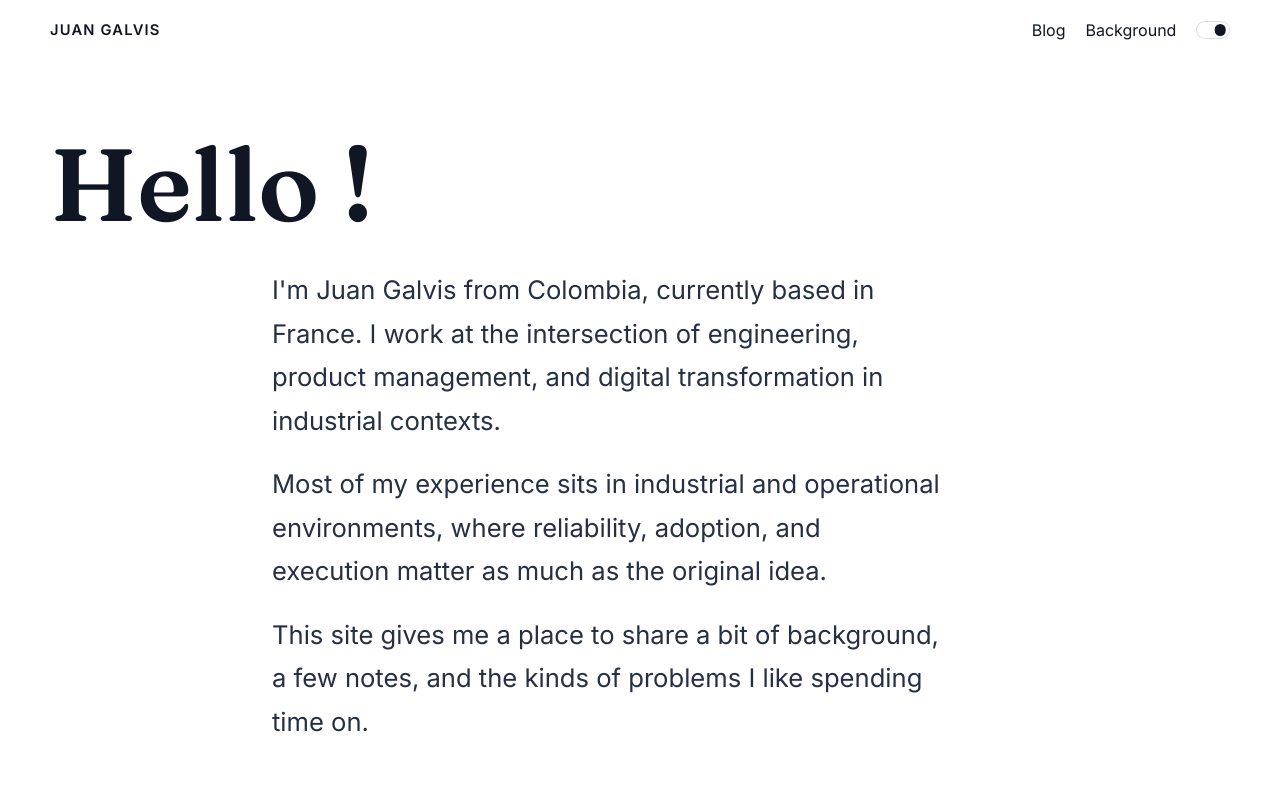
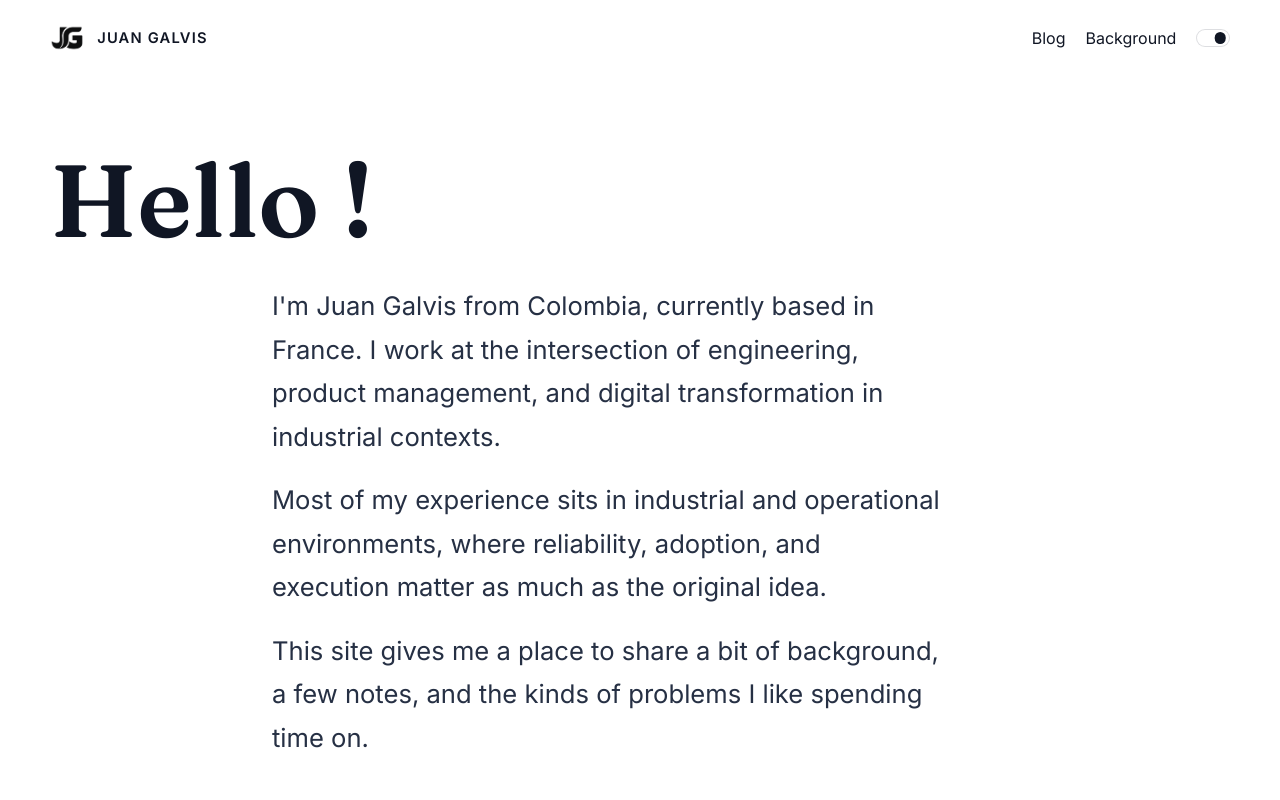
Before and after one commit to jga-22/main, an Astro site: page / in a window 1280 px wide. Both pictures are taken after a click on the button "Switch to white theme". Shown: the top 800 px of the page. Built offline with nearby package versions, Linux system fonts and the light colour scheme; Astro itself is replaced by a stand-in of ours.

Commit message:
feat: new logo brand and update of nav bar

```diff
--- a/src/components/SiteNav.astro
+++ b/src/components/SiteNav.astro
@@ -9,7 +9,25 @@ const sectionHref = (id) => (home ? `#${id}` : `${base}#${id}`);
 
 <nav class="topbar" aria-label="Primary">
   <div class="brand-cluster">
-    <a class="brand" href={base}>{siteMeta.name}</a>
+    <a class="brand" href={base}>
+      <span class="brand__logo" aria-hidden="true">
+        <img
+          class="brand__logo-image brand__logo-image--dark"
+          src={`${base}jg_logo_white_font_square.png`}
+          alt=""
+          width="36"
+          height="36"
+        />
+        <img
+          class="brand__logo-image brand__logo-image--light"
+          src={`${base}jg_logo_black_font_square.png`}
+          alt=""
+          width="36"
+          height="36"
+        />
+      </span>
+      <span>{siteMeta.name}</span>
+    </a>
   </div>
   <div class="topbar__links">
     <a href={`${base}blog/`}>{ui.nav.blog}</a>
--- a/src/layouts/BaseLayout.astro
+++ b/src/layouts/BaseLayout.astro
@@ -86,7 +86,7 @@ const robots = noindex ? "noindex, nofollow" : "index, follow";
       href="https://fonts.googleapis.com/css2?family=Fraunces:opsz,wght@9..144,500;9..144,600&family=Inter:wght@400;500;600&display=swap"
       rel="stylesheet"
     />
-    <link rel="icon" href={`${base}JG_logo_black.png`} />
+    <link rel="icon" href={`${base}jg_logo_white_font_circle.png`} />
     {jsonLd && (
       <script type="application/ld+json" set:html={JSON.stringify(jsonLd)} />
     )}
--- a/src/styles/global.css
+++ b/src/styles/global.css
@@ -62,10 +62,38 @@ a {
 }
 
 .brand {
+  display: inline-flex;
+  align-items: center;
+  gap: 0.7rem;
   font-weight: 600;
   letter-spacing: 0.08em;
   text-transform: uppercase;
   font-size: 0.92rem;
+}
+
+.brand__logo {
+  display: inline-flex;
+  align-items: center;
+  justify-content: center;
+  flex: 0 0 auto;
+}
+
+.brand__logo-image {
+  display: block;
+  width: 2.25rem;
+  height: 2.25rem;
+}
+
+.brand__logo-image--light {
+  display: none;
+}
+
+:root[data-theme="light"] .brand__logo-image--dark {
+  display: none;
+}
+
+:root[data-theme="light"] .brand__logo-image--light {
+  display: block;
 }
 
 .topbar__links {
```
Also changed, not shown: public/jg_logo_black_font_circle.png (added), public/jg_logo_black_font_square.png (added), public/jg_logo_white_font_circle.png (added), public/jg_logo_white_font_square.png (added).
